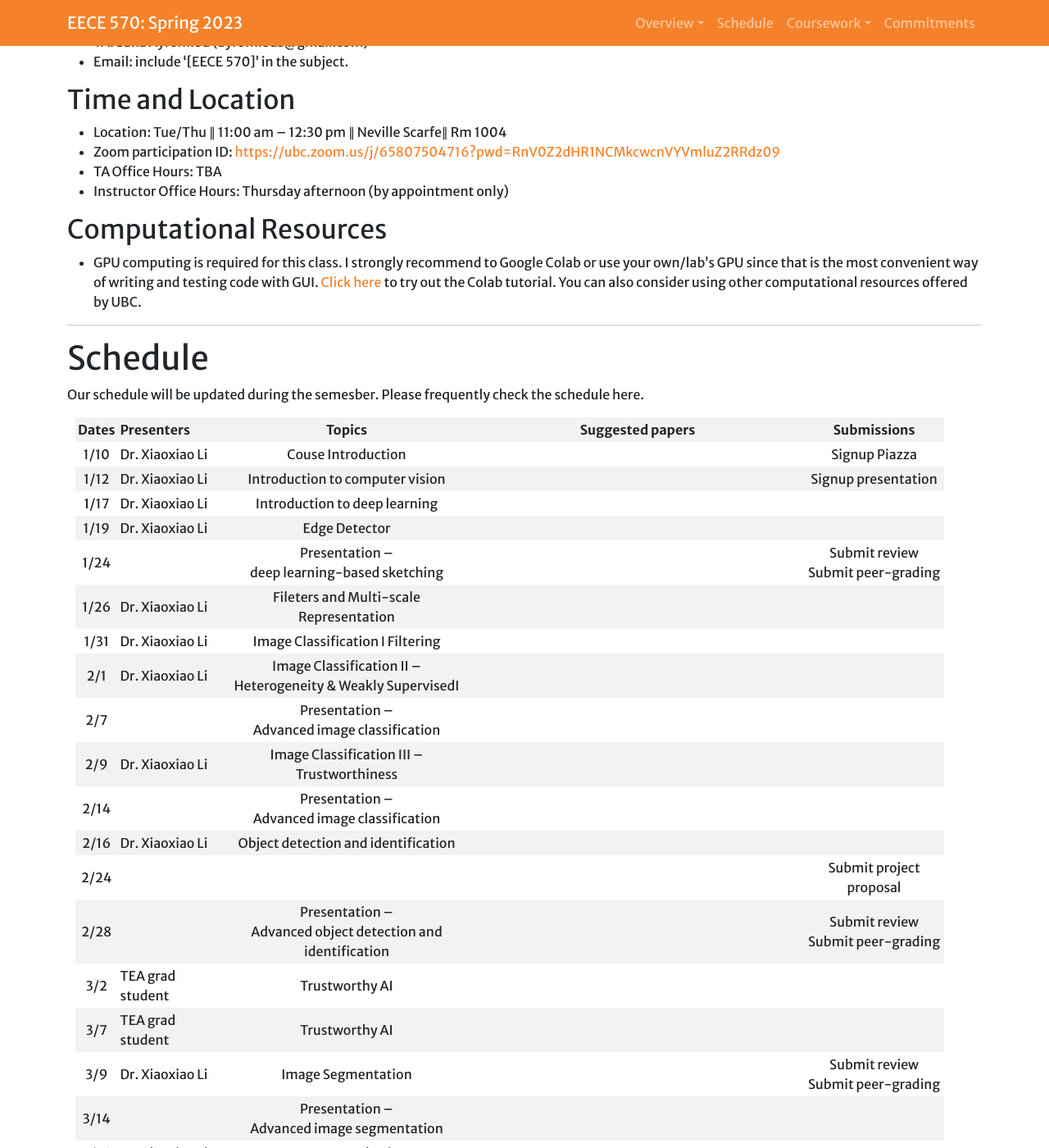
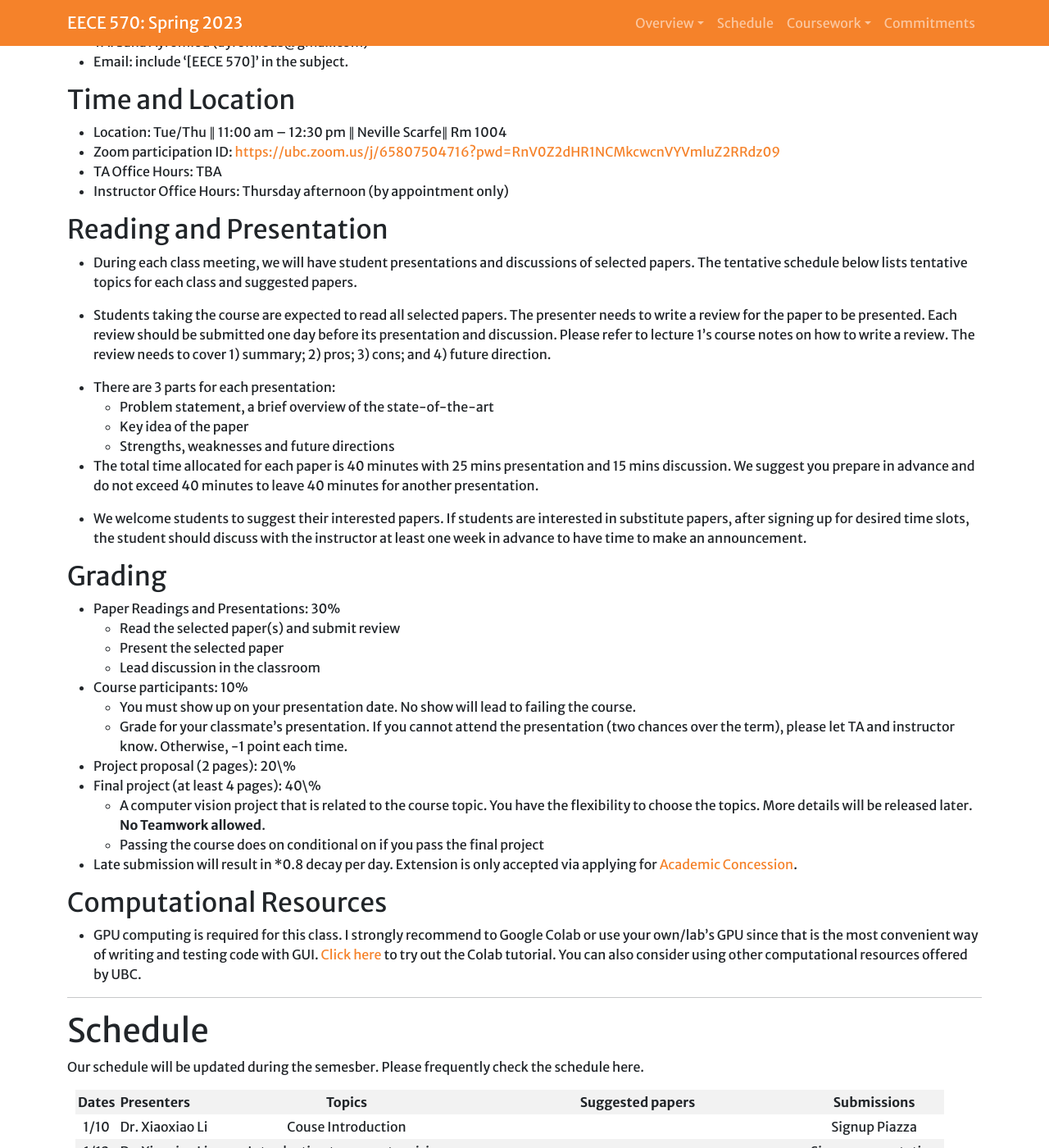
Before and after one commit to xxlya/EECE-570, a Jekyll site: the page built from index.md, in a window 1280 px wide and 1400 px high, scrolled down 798 px. Shown: the whole window at 82% size. Built offline with Jekyll 4.4.1, drawn with Linux system fonts in a browser that asks for light colours; a script that is not in the unit is left out; our own code applies the rules of GitHub Pages for plain Markdown files.

Commit message:
Update index.md

```diff
--- a/index.md
+++ b/index.md
@@ -42,6 +42,41 @@ Tue/Thu ∥ 11:00 am – 12:30 pm ∥ Neville Scarfe∥ Rm 1004
 
 {% include resources.html content=site.extra-resources %}
 
+
+## <a name="reading-and-presentation">Reading and Presentation</a>
+* During each class meeting, we will have student presentations and discussions of selected papers.  The tentative schedule below lists tentative topics for each class and suggested papers.
+
+* Students taking the course are expected to read all selected papers. The presenter needs to write a review for the paper to be presented. Each review should be submitted one day before its presentation and discussion. Please refer to lecture 1's course notes on how to write a review. The review needs to cover 1) summary; 2) pros; 3) cons; and 4) future direction.
+
+
+* There are 3 parts for each presentation:
+  * Problem statement, a brief overview of the state-of-the-art
+  * Key idea of the paper
+  * Strengths, weaknesses and future directions
+
+
+* The total time allocated for each paper is 40 minutes with 25 mins presentation and 15 mins discussion.  We suggest you prepare in advance and do not exceed 40 minutes to leave 40 minutes for another presentation.
+
+* We welcome students to suggest their interested papers.  If students are interested in substitute papers, after signing up for desired time slots, the student should discuss with the instructor at least one week in advance to have time to make an announcement.
+
+## <a name="grading">Grading</a>
+* Paper Readings and Presentations: 30%
+  * Read the selected paper(s) and submit review
+  * Present the selected paper
+  * Lead discussion in the classroom
+
+
+* Course participants: 10%
+  * You must show up on your presentation date. No show will lead to failing the course.
+  * Grade for your classmate's presentation. If you cannot attend the presentation (two chances over the term), please let TA and instructor know. Otherwise, -1 point each time.
+
+
+* Project proposal (2 pages): 20\%
+* Final project (at least 4 pages): 40\%
+  * A computer vision project that is related to the course topic. You have the flexibility to choose the topics. More details will be released later. **No Teamwork allowed**.
+  * Passing the course does on conditional on if you pass the final project
+
+* Late submission will result in *0.8 decay per day. Extension is only accepted via applying for [Academic Concession](https://academicservices.engineering.ubc.ca/exams-grades/academic-concession/).
 
 
 ## Computational Resources
```
